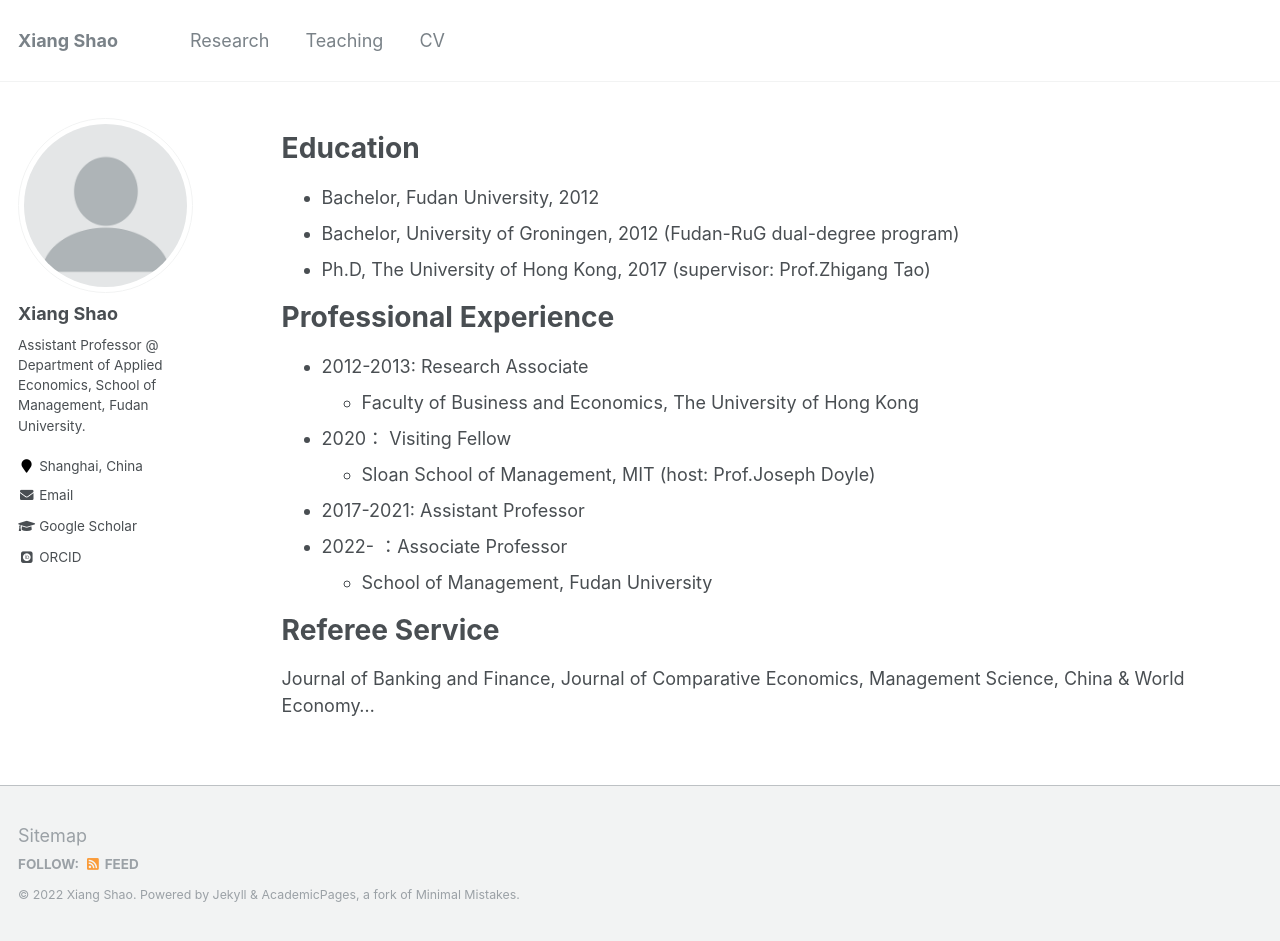
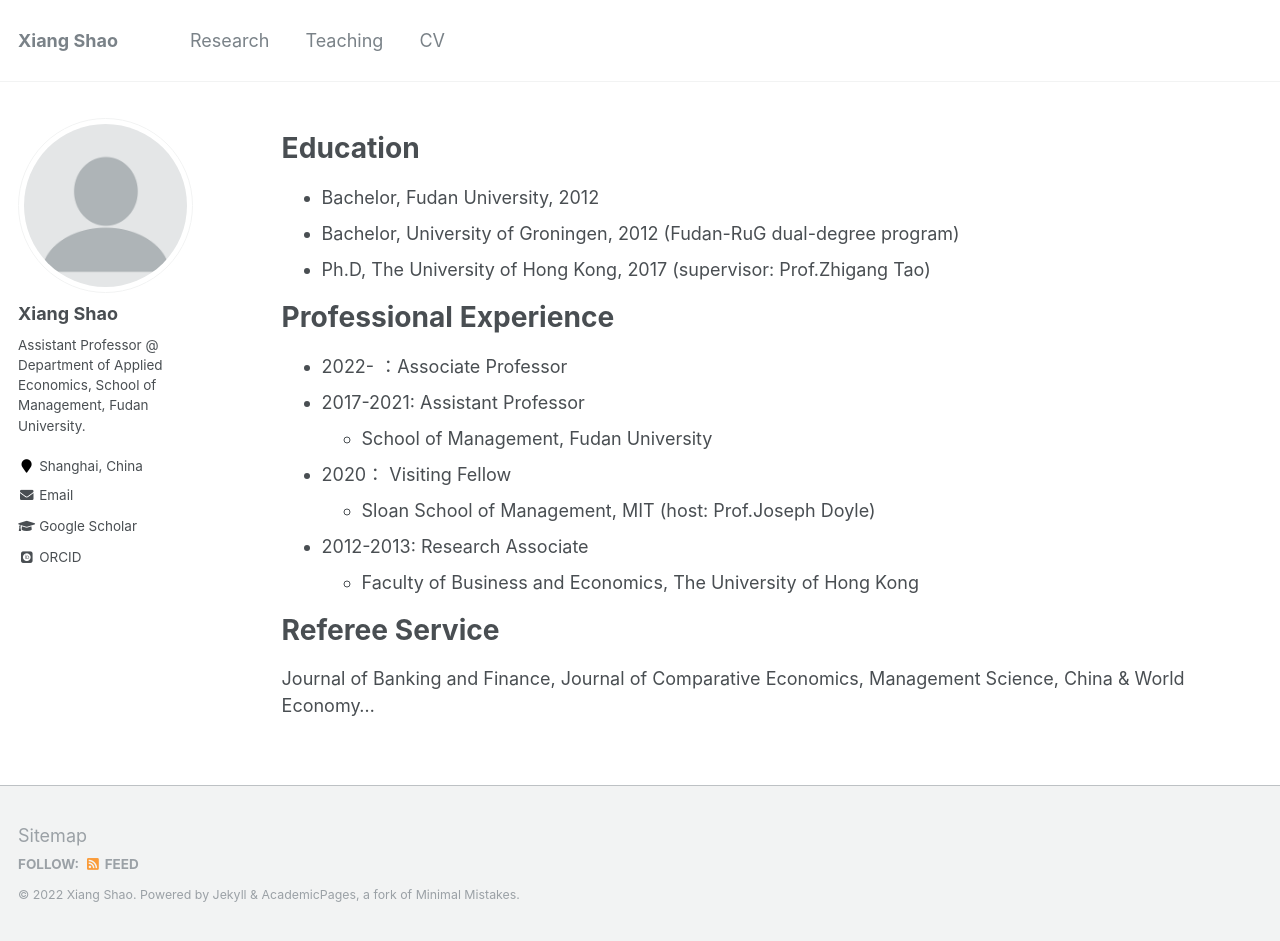
Before and after one commit to xiangshao/xiangshao.github.io, a Jekyll site: the page built from _pages/cv.md, in a window 1280 px wide and 941 px high. Built offline with Jekyll 4.4.1, drawn with Linux system fonts in a browser that asks for light colours; some web fonts are replaced.

Commit message:
Update cv.md

```diff
--- a/_pages/cv.md
+++ b/_pages/cv.md
@@ -17,13 +17,14 @@ Education
 
 Professional Experience
 ======
+* 2022-    ：Associate Professor
+* 2017-2021: Assistant Professor
+  * School of Management, Fudan University
+* 2020： Visiting Fellow
+  * Sloan School of Management, MIT (host: Prof.Joseph Doyle)
 * 2012-2013: Research Associate
   * Faculty of Business and Economics, The University of Hong Kong
-* 2020： Visiting Fellow
-  * Sloan School of Management, MIT (host: Prof.Joseph Doyle)
-* 2017-2021: Assistant Professor
-* 2022-    ：Associate Professor
-  * School of Management, Fudan University
+
 
 Referee Service
 ======
```
